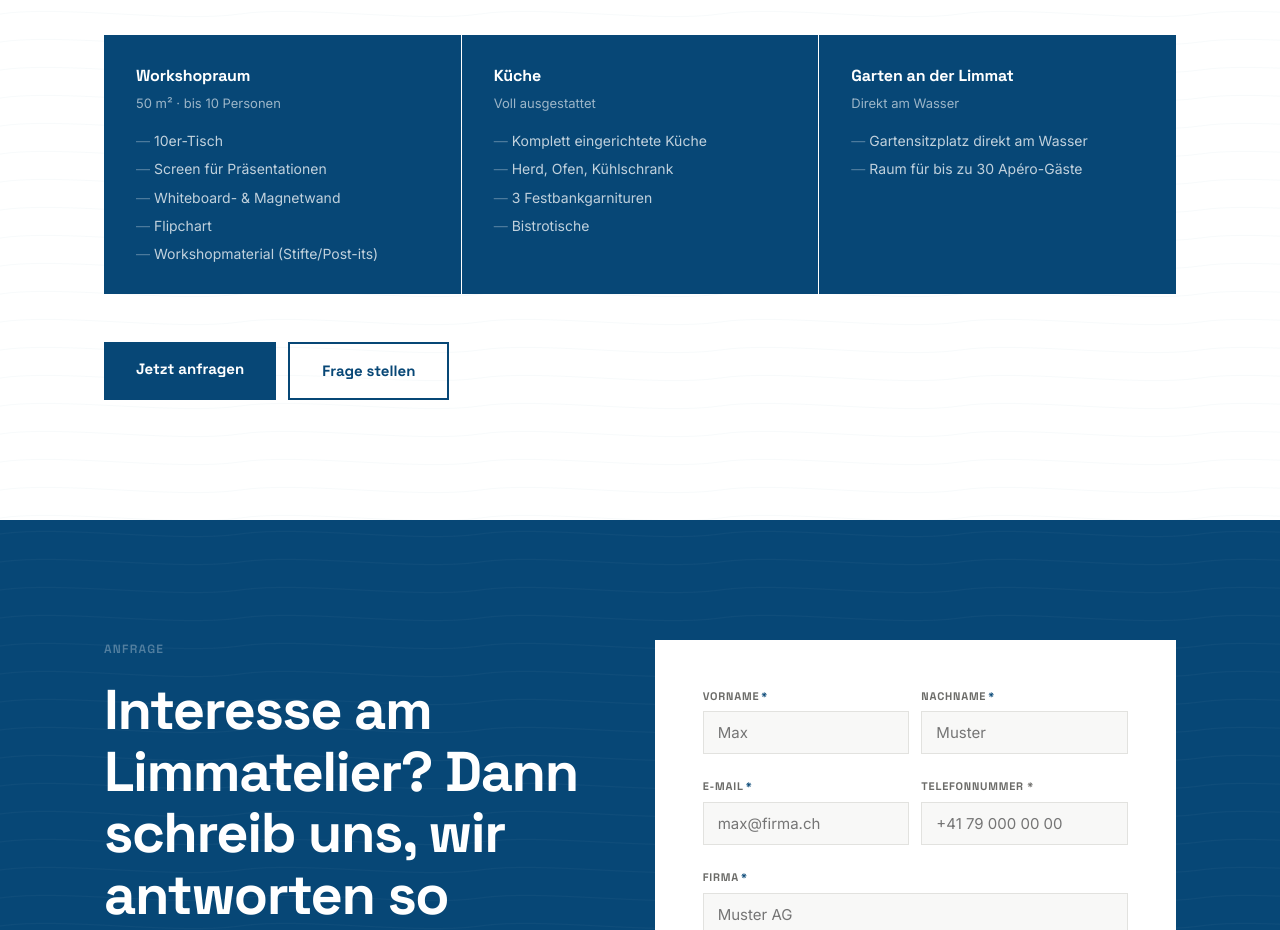
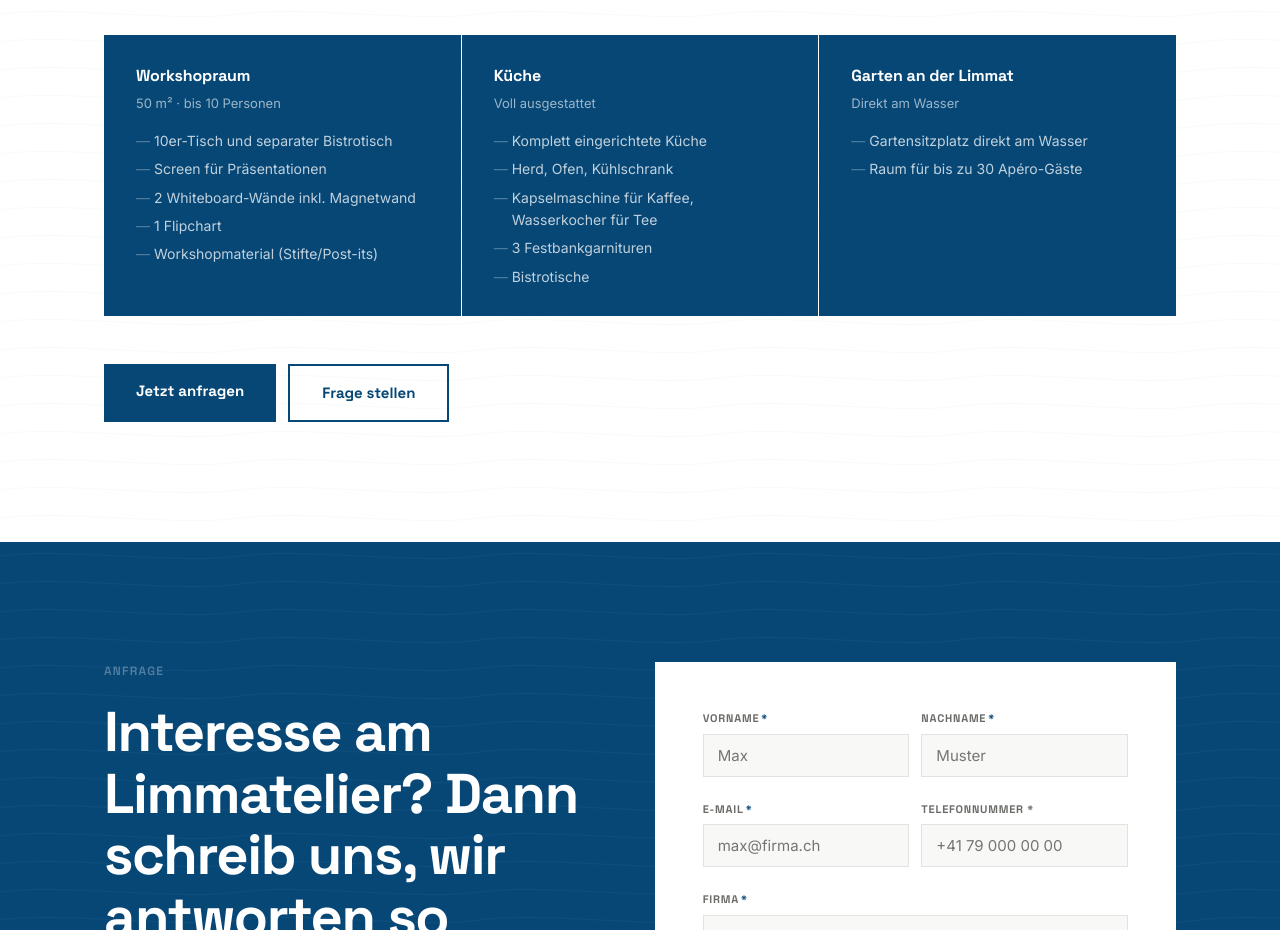
Before and after one commit to freddyhuesser/limmatelier, a plain HTML site: page index.html in a window 1280 px wide. Shown: the part 6860-7790 px from the top of the page. Drawn offline with Linux system fonts and the light colour scheme.

Commit message:
Räume: Ausstattung Workshopraum und Küche präzisiert
Co-Authored-By: Claude Opus 5.5 <noreply@anthropic.com>
Claude-Session: https://claude.ai/code/session_01G9RqbnuwULz3oWFi8ytLzJ

```diff
--- a/index.html
+++ b/index.html
@@ -1035,10 +1035,10 @@
         <strong>Workshopraum</strong>
         <span class="space-sub">50 m² · bis 10 Personen</span>
         <ul>
-          <li>10er-Tisch</li>
+          <li>10er-Tisch und separater Bistrotisch</li>
           <li>Screen für Präsentationen</li>
-          <li>Whiteboard- &amp; Magnetwand</li>
-          <li>Flipchart</li>
+          <li>2 Whiteboard-Wände inkl. Magnetwand</li>
+          <li>1 Flipchart</li>
           <li>Workshopmaterial (Stifte/Post-its)</li>
         </ul>
       </div>
@@ -1048,6 +1048,7 @@
         <ul>
           <li>Komplett eingerichtete Küche</li>
           <li>Herd, Ofen, Kühlschrank</li>
+          <li>Kapselmaschine für Kaffee, Wasserkocher für Tee</li>
           <li>3 Festbankgarnituren</li>
           <li>Bistrotische</li>
         </ul>
```
